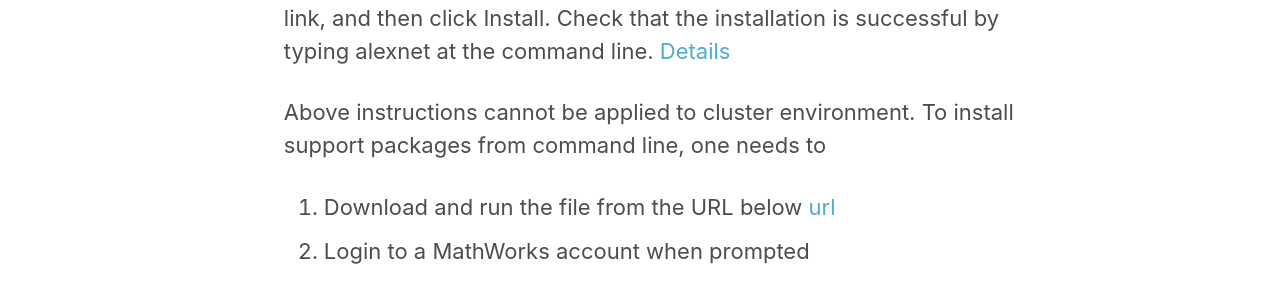
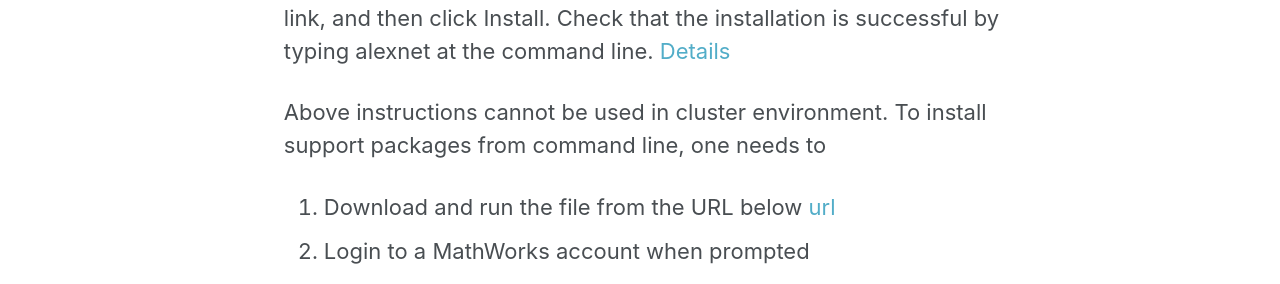
Before and after one commit to JingchaoZhang/JingchaoZhang.github.io, a Jekyll site: the page built from _posts/2019-05-23-matlab alexnet support package install.md, in a window 1280 px wide. Shown: the part 293-577 px from the top of the page. Built offline with Jekyll 4.4.1, drawn with Linux system fonts in a browser that asks for light colours.

Commit message:
Update 2019-05-23-matlab alexnet support package install.md

```diff
--- a/_posts/2019-05-23-matlab alexnet support package install.md
+++ b/_posts/2019-05-23-matlab alexnet support package install.md
@@ -7,7 +7,7 @@ author_profile: false
 If Deep Learning Toolbox Model for AlexNet Network support package is not installed, then the function provides a link to the required support package in the Add-On Explorer. To install the support package, click the link, and then click Install. Check that the installation is successful by typing alexnet at the command line.
 [Details](https://www.mathworks.com/help/deeplearning/ref/alexnet.html#bvnyo6s)
 
-Above instructions cannot be applied to cluster environment. To install support packages from command line, one needs to
+Above instructions cannot be used in cluster environment. To install support packages from command line, one needs to
 1. Download and run the file from the URL below [url](https://www.mathworks.com/support/install/support-software-downloader.html?s_tid=srchtitle)
 1. Login to a MathWorks account when prompted
 1. Select and Download the Support Software
```
